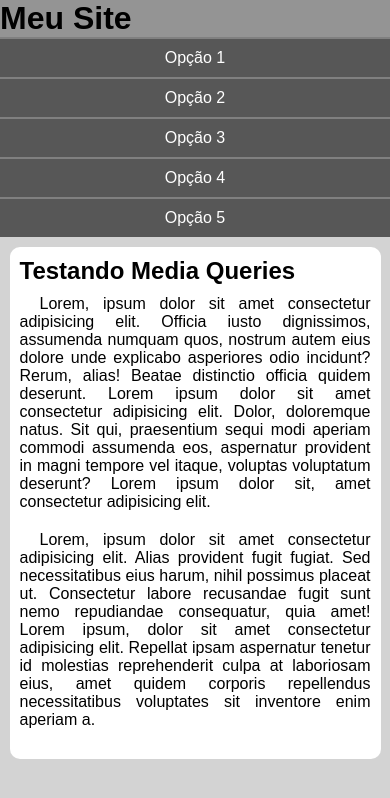
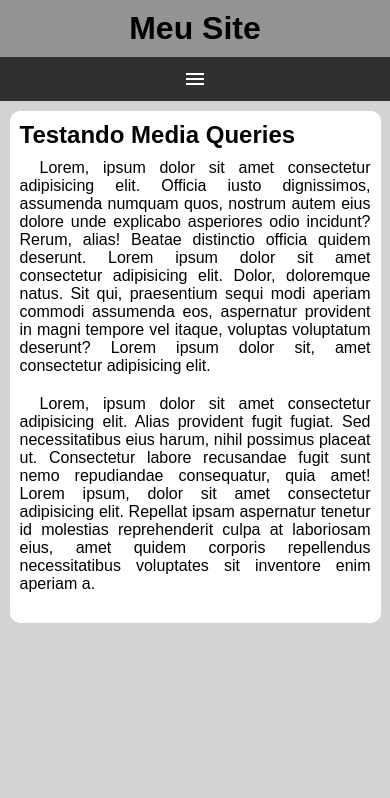
Before and after one commit to alissonbbrito/html-css, a plain HTML site: page exercicios/ex026/mq005/index.html in a window 390 px wide. Drawn offline with Linux system fonts and the light colour scheme.

Commit message:
exercicio 26 005 media query

```diff
--- a/exercicios/ex026/mq005/estilos/style.css
+++ b/exercicios/ex026/mq005/estilos/style.css
@@ -14,13 +14,27 @@ header{
     background-color: rgb(148, 148, 148);
 }
 
-h1 header{
+header h1{
     padding: 10px;
     text-align: center;
 }
 
+i#burguer{
+    background-color: rgb(48, 48, 48);
+    color: white;
+    display: block;
+    text-align: center;
+    padding: 10px;
+    cursor: pointer;
+}
+
+i#burguer:hover{
+    background-color: white;
+    color: black;
+}
+
 menu{
-    display: block;
+    display: none;
 }
 
 menu ul{
--- a/exercicios/ex026/mq005/index.html
+++ b/exercicios/ex026/mq005/index.html
@@ -4,12 +4,14 @@
     <meta charset="UTF-8">
     <meta name="viewport" content="width=device-width, initial-scale=1.0">
     <title>Media Query</title>
+    <link href="https://fonts.googleapis.com/icon?family=Material+Icons" rel="stylesheet">
     <link rel="stylesheet" href="estilos/style.css">
 </head>
 <body>
     <header>
         <h1>Meu Site</h1>
-        <menu>
+        <i id="burguer" class="material-icons" onclick="clickMenu()">menu</i>
+        <menu id="itens">
             <ul>
                 <li><a href="#">Opção 1</a></li>
                 <li><a href="#">Opção 2</a></li>
@@ -32,5 +34,14 @@
         </article>
     </main>
 
+    <script>
+        function clickMenu(){
+            if (itens.style.display == 'block') {
+                itens.style.display = 'none'
+            }else{
+                itens.style.display = 'block'
+            }
+        }
+    </script>
 </body>
 </html>
```
